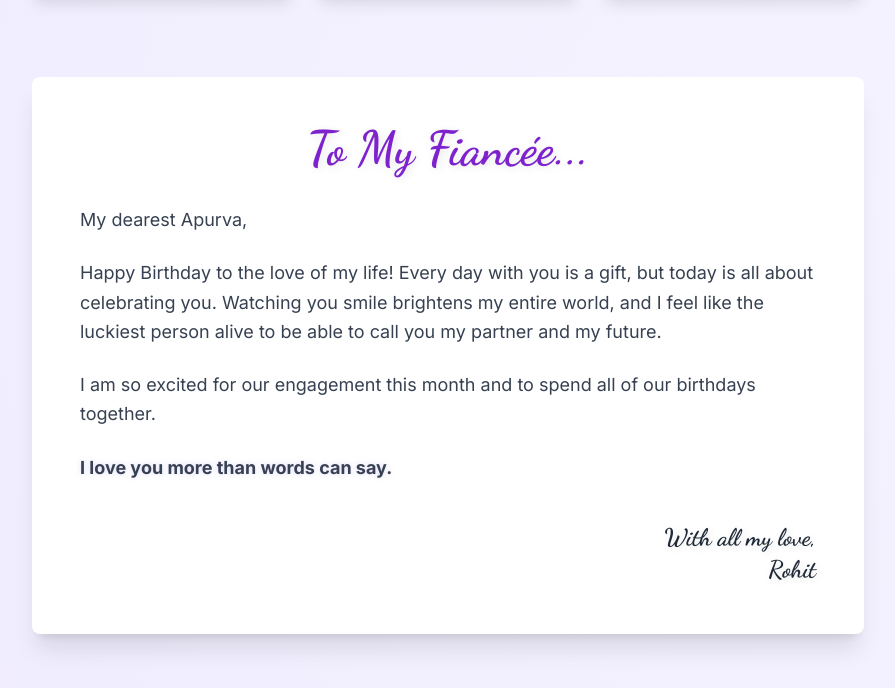
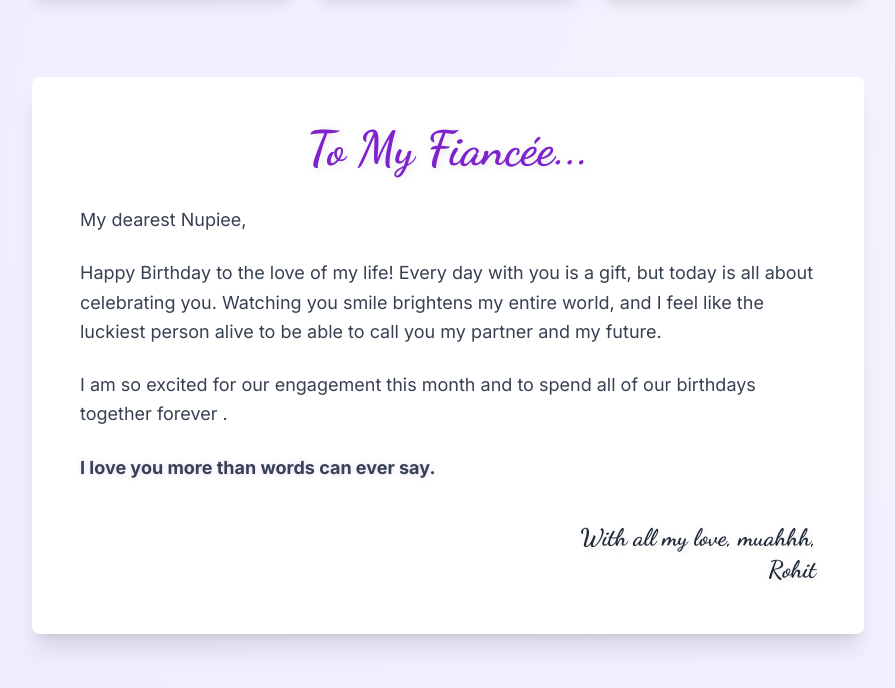
Before and after one commit to rohit98-stack/rohit98-stack.github.io, a plain HTML site: page index.html in a window 1280 px wide. Shown: the part 2023-2711 px from the top of the page, without its empty margins (192-1087 px from the left). Drawn offline with nearby package versions, Linux system fonts and the light colour scheme.

Commit message:
Update index.html

```diff
--- a/index.html
+++ b/index.html
@@ -419,20 +419,20 @@
                     To My Fiancée...
                 </h2>
                 <p class="text-lg text-gray-700 leading-relaxed mb-6">
-                    My dearest Apurva,
+                    My dearest Nupiee,
                 </p>
                 <p class="text-lg text-gray-700 leading-relaxed mb-6">
                     Happy Birthday to the love of my life! Every day with you is a gift, but today is all about celebrating you. Watching you smile brightens my entire world, and I feel like the luckiest person alive to be able to call you my partner and my future.
                 </p>
                 <p class="text-lg text-gray-700 leading-relaxed mb-6">
-                    I am so excited for our engagement this month and to spend all of our birthdays together.
+                    I am so excited for our engagement this month and to spend all of our birthdays together forever .
                 </p>
                 <p class="text-lg text-gray-700 leading-relaxed font-bold love-message-glow">
-                    I love you more than words can say.
+                    I love you more than words can ever say.
                 </p>
 
                 <p class="text-2xl text-right text-gray-800 mt-10 font-script">
-                    With all my love, <br>
+                    With all my love, muahhh, <br>
                     Rohit
                 </p>
             </section>
```
